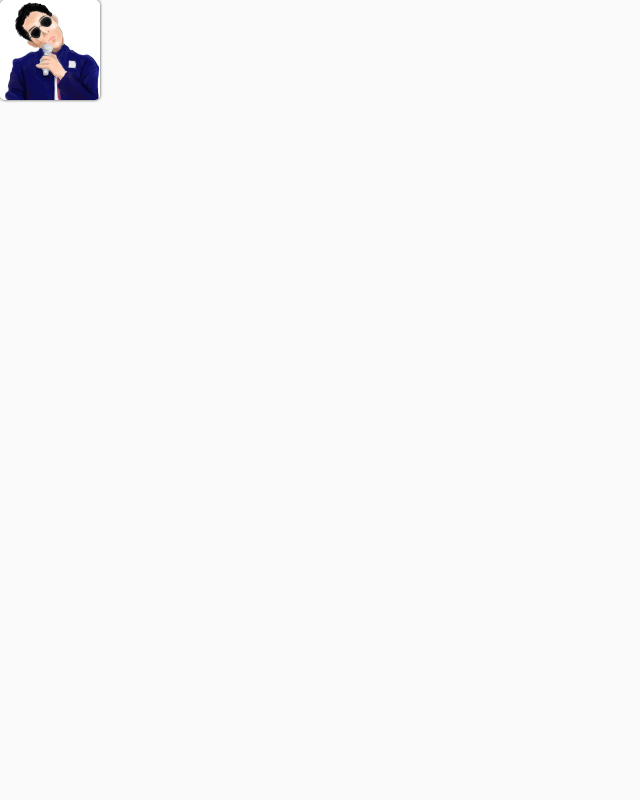
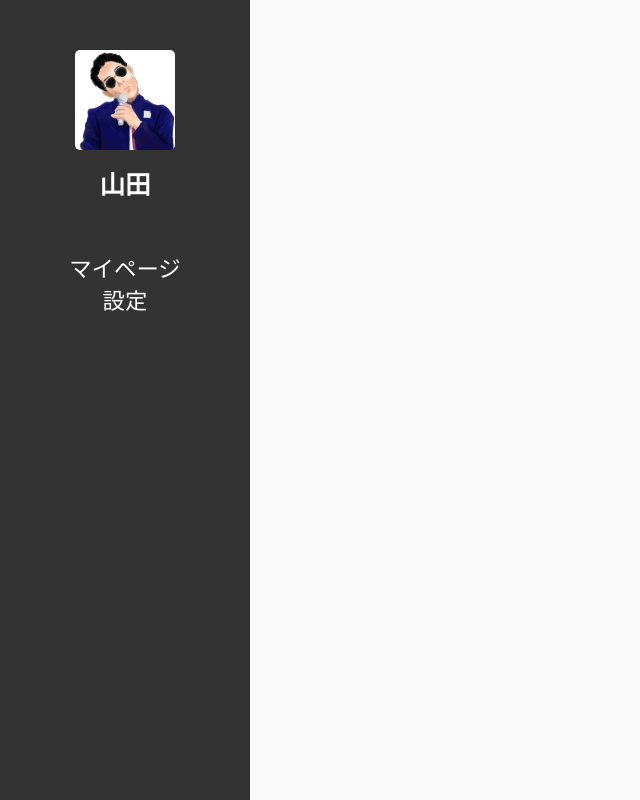
Before and after one commit to litalico-si-2018/achievefolio, a Vue app: page /#/ in a window 1280 px wide. Shown: the whole page, without its empty margins (0-640 px from the left). Built offline with nearby package versions, Linux system fonts and the light colour scheme.

Commit message:
Added nav menu

```diff
--- a/src/components/Nav.vue
+++ b/src/components/Nav.vue
@@ -1,15 +1,49 @@
 <template lang="pug">
 .nav
-  Avatar(:image="user.icon")
+  .nav__avatar
+    Avatar.avatar(:image="user.icon")
+  p.nav__name {{ user.name }}
+  .nav__menu(v-show="isGeneral")
+    router-link.nav__item(to="/") マイページ
+    router-link.nav__item(to="#") 設定
 </template>
 <script>
 import Avatar from '@/components/Avatar'
 export default {
   components: { Avatar },
   props: ['user'],
+  data () {
+    return {
+      isGeneral: true
+    }
+  },
   created () {
+    if (this.user.role === 'admin') {
+      this.isGeneral = false
+    }
   }
 }
 </script>
 <style lang="scss" scoped>
+.nav {
+  color: white;
+  background-color: #333;
+  text-align: center;
+  &__avatar {
+    margin-bottom: 10px;
+  }
+  &__name {
+    font-weight: bold;
+    font-size: 1.6rem;
+    margin-bottom: 50px;
+  }
+  &__item {
+    display: block;
+    font-size: 1.4rem;
+  }
+}
+.avatar {
+  margin: auto;
+  margin-top: 50px;
+}
 </style>
--- a/src/main.js
+++ b/src/main.js
@@ -3,7 +3,10 @@
 import Vue from 'vue'
 import App from './App'
 import router from './router'
+import 'vue-awesome/icons'
+import Icon from 'vue-awesome/components/Icon'
 
+Vue.component('icon', Icon)
 Vue.config.productionTip = false
 
 /* eslint-disable no-new */
--- a/src/pages/Mypage.vue
+++ b/src/pages/Mypage.vue
@@ -29,7 +29,7 @@ export default {
 </script>
 <style lang="scss" scoped>
 .nav {
-  width: 300px;
+  width: 250px;
   float: left;
   height: 100vh;
 }
```
